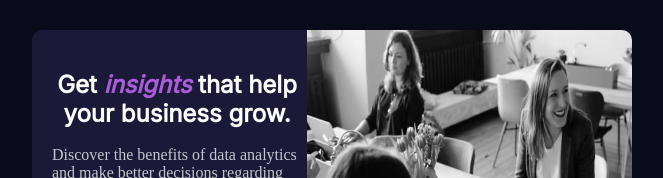
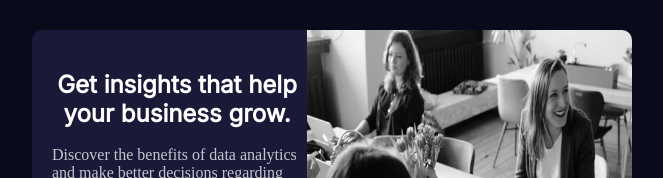
Before and after one commit to SolidEnder/statsPreviewJesse.github.io, a plain HTML site: page index.html in a window 1280 px wide. Shown: the part 120-298 px from the top of the page, without its empty margins (268-931 px from the left). Drawn offline with Linux system fonts and the light colour scheme.

Commit message:
Replaced em tags with strong tags

```diff
--- a/index.html
+++ b/index.html
@@ -9,7 +9,7 @@
 	<body>
 		<div id="statsContainer">
 			<img id="stockPhoto" src="statsPreviewMobile.jpg">
-			<h2 id="head">Get <em id="headColor">insights</em> that help your business grow.</h2>
+			<h2 id="head">Get <strong id="headColor">insights</strong> that help your business grow.</h2>
       <p id="textBody">Discover the benefits of data analytics and make better decisions
       regarding revenue, customer experience, and overall efficiency.</p>
       <h3 id="companyNums">10k+</h3>
```
